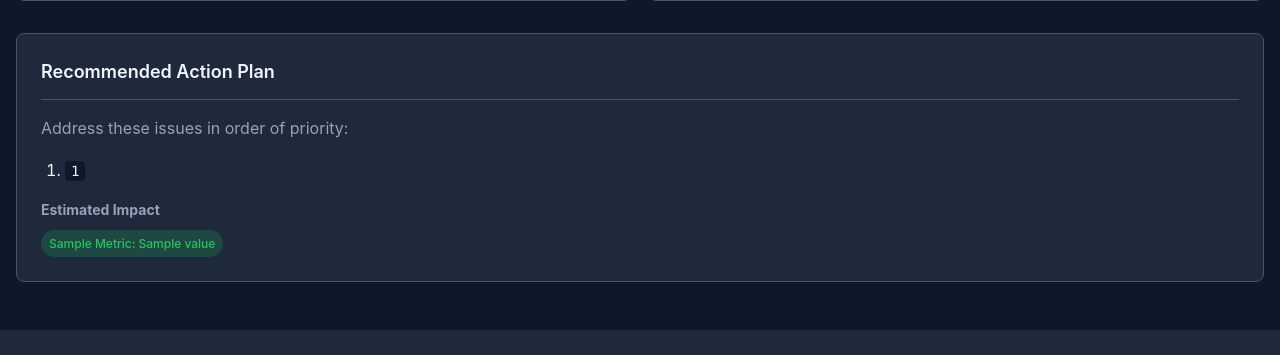
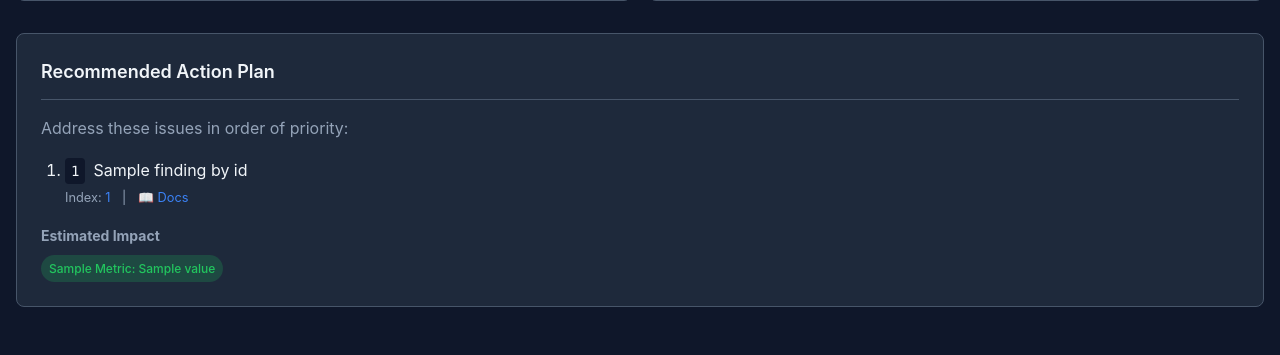
Before and after one commit to asabla/meiliscan, a FastAPI app: template meilisearch_analyzer/web/templates/dashboard.html in a window 1280 px wide. Shown: the part 971-1326 px from the top of the page. Before the commit the page ends 1301 px from the top, so only its background shows below. Run offline with FastAPI, Linux system fonts and the light colour scheme; the template is opened without the code that fills it: most values are stand-ins (such as "Sample title", 1, 10 or a date in 2020); some libraries are stand-ins or nearby versions.

Commit message:
feat(web): improve action plan to show finding details
- Add get_finding_by_id() helper method to AnalysisReport model
- Show finding title alongside ID in action plan
- Display affected index with link to detail page
- Add docs link from finding references

```diff
--- a/meilisearch_analyzer/web/templates/dashboard.html
+++ b/meilisearch_analyzer/web/templates/dashboard.html
@@ -182,8 +182,25 @@
     <p class="text-secondary mb-2">Address these issues in order of priority:</p>
     <ol style="padding-left: 1.5rem;">
         {% for finding_id in report.action_plan.priority_order[:10] %}
-        <li style="margin-bottom: 0.5rem;">
-            <code>{{ finding_id }}</code>
+        {% set finding = report.get_finding_by_id(finding_id) %}
+        <li style="margin-bottom: 0.75rem;">
+            <div class="flex align-center gap-1" style="flex-wrap: wrap;">
+                <code>{{ finding_id }}</code>
+                {% if finding %}
+                <span>{{ finding.title }}</span>
+                {% endif %}
+            </div>
+            {% if finding %}
+            <div class="text-secondary" style="font-size: 0.8rem; margin-top: 0.25rem;">
+                {% if finding.index_uid %}
+                <span>Index: <a href="/index/{{ finding.index_uid }}">{{ finding.index_uid }}</a></span>
+                {% endif %}
+                {% if finding.references %}
+                {% if finding.index_uid %}<span style="margin: 0 0.5rem;">|</span>{% endif %}
+                <a href="{{ finding.references[0] }}" target="_blank" rel="noopener">📖 Docs</a>
+                {% endif %}
+            </div>
+            {% endif %}
         </li>
         {% endfor %}
     </ol>
```
Also changed, not shown: meilisearch_analyzer/models/report.py (+18 -0 lines), tests/test_report.py (+42 -0 lines).
